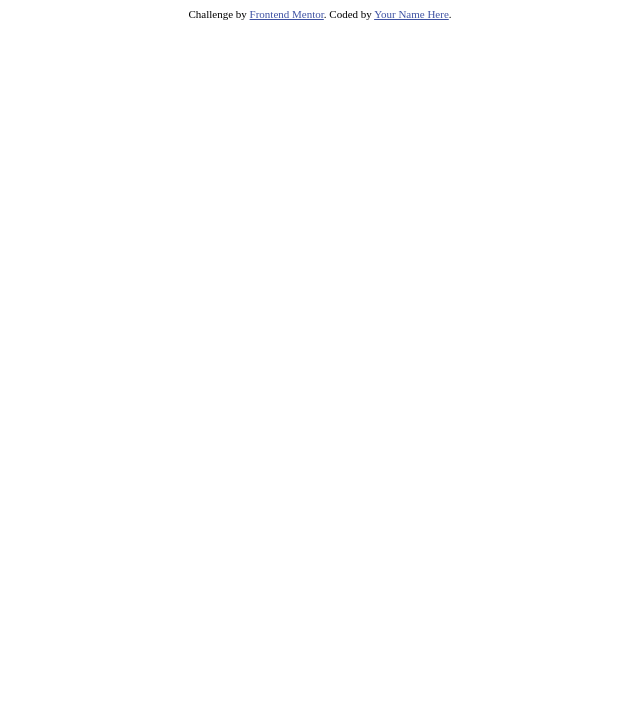
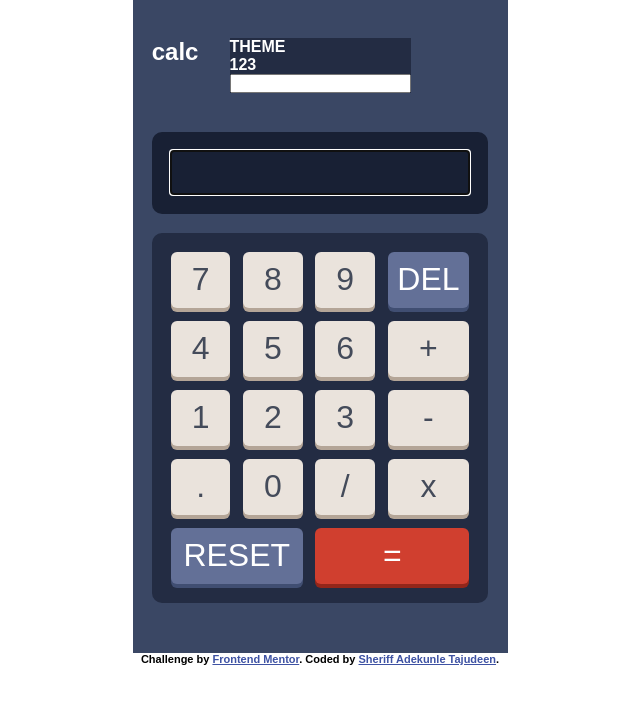
Before and after one commit to adekunleoloduero/calculator-app-main, a plain HTML site: page index.html in a window 1280 px wide. Shown: the whole page, without its empty margins (320-960 px from the left). Drawn offline with Linux system fonts and the light colour scheme.

Commit message:
Add feature to display, delete and reset input

```diff
--- /dev/null
+++ b/css/theme-1.css
@@ -0,0 +1,144 @@
+* {
+    margin: 0;
+    padding: 0;
+    box-sizing: border-box;
+}
+
+:root {
+    --padding-main-sections: 1.2em;
+    --border-radius-5: 6px;
+    --border-radius-10: 10px;
+    --main-padding: 1.2rem;
+    --section-bottom-margin: 1.2em;
+    --botton-gap: 0.8em;
+}
+
+body {
+    font-weight: 700;
+    font-family: Arial, Helvetica, sans-serif;
+}
+
+main {
+    width: 375px;
+    max-width: 100%;
+    min-height: 653px;
+    margin: 0 auto;
+    padding: var(--main-padding);
+}
+
+.keypad {
+    padding: var(--padding-main-sections);
+    display: grid;
+    grid-template-columns: repeat(4, 1fr);
+    border-radius: var(--border-radius-10);
+    gap: var(--botton-gap);
+}
+
+.keypad input {
+    padding: 0.3em;
+    border-radius: var(--border-radius-5);
+    border: none;
+    font-size: 32px;
+}
+
+.keypad input:active {
+    cursor: pointer;
+    transform: translateY(1px);
+}
+
+.keypad input:hover {
+    cursor: pointer;
+}
+
+.calculator-top {
+    display: grid;
+    grid-template-columns: repeat(3, 1fr);
+    padding: var(--padding-main-sections);
+    padding-left: 0;
+    padding-right: 0;
+    margin-bottom: var(--section-bottom-margin);
+    color: hsl(0, 0%, 100%);
+}
+
+.screen {
+    border-radius: var(--border-radius-10);
+    padding: 1.2em;
+    margin-bottom: var(--section-bottom-margin);
+    /* margin: var(--margin-from-main); */
+}
+
+.reset {
+    grid-column-start: 1;
+    grid-column-end: 3;
+}
+
+.equal-to {
+    grid-column-start: 3;
+    grid-column-end: 5;
+}
+
+.screen input {
+    background-color: hsl(224, 36%, 15%);
+    padding: 0.1em;
+    font-size: 32px;
+    max-width: 100%;
+    border: none;
+    text-align: right;
+    color: hsl(0, 0%, 100%);
+}
+
+/*THEME 1 SEPECIFIC STYLES*/
+/*Backgrounds*/
+.main-background {
+    background-color: hsl(222, 26%, 31%);
+}
+
+.toggle-background, .keypad-background {
+    background-color: hsl(223, 31%, 20%);
+}
+
+.screen-background {
+    background-color: hsl(224, 36%, 15%);
+}
+
+
+
+/*Keys*/
+.desaturated-dark-blue-background {
+    background-color: hsl(225, 21%, 49%);
+}
+
+.desaturated-dark-blue-shadow {
+    box-shadow: 0 4px 0 0 hsl(224, 28%, 35%);
+}
+
+.red {
+    background-color: hsl(6, 63%, 50%);
+}
+
+.dark-red-shadow {
+    box-shadow: 0 4px 0 0 hsl(6, 70%, 34%);
+}
+
+.light-grayish-orange {
+    background-color: hsl(30, 25%, 89%);
+}
+
+.grayish-orange-shadow {
+    box-shadow: 0 4px 0 0 hsl(28, 16%, 65%);
+}
+
+/*Text*/
+.very-dark-grayish-blue {
+    color: hsl(221, 14%, 31%);
+}
+
+.white {
+    color: hsl(0, 0%, 100%);
+}
+
+
+/*Active state*/
+.keypad button:hover {
+    cursor: pointer;
+}
--- a/index.html
+++ b/index.html
@@ -7,6 +7,8 @@
   <link rel="icon" type="image/png" sizes="32x32" href="./images/favicon-32x32.png">
 
   <title>Frontend Mentor | Calculator app</title>
+  <link rel="stylesheet" href="./css/theme-1.css">
+  <script src="./scripts/theme-1.js" defer></script>
 
   <!-- Feel free to remove these styles or customise in your own stylesheet 👍 -->
   <style>
@@ -15,12 +17,44 @@
   </style>
 </head>
 <body>
+  <main class="container main-background">
+    <div class="calculator-top">
+      <h2>calc</h2>
 
-
+      <div class="toggle toggle-background">
+        <h4>THEME</h4>
+         <label for="togle-button">123</label><br>
+         <input type="toggle">
+      </div>
+    </div>
+    <div class="screen screen-background">
+      <input type="text" id="screen" name="screen" align>
+    </div>
+    <div class="keypad keypad-background">
+      <input type="button" id="seven" class="operand light-grayish-orange very-dark-grayish-blue grayish-orange-shadow" value="7">
+      <input type="button" id="eight" class="operand light-grayish-orange very-dark-grayish-blue grayish-orange-shadow" value="8">
+      <input type="button" id="nine" class="operand light-grayish-orange very-dark-grayish-blue grayish-orange-shadow" value="9">
+      <input type="button" id="delete" class="special desaturated-dark-blue-background white desaturated-dark-blue-shadow" value="DEL">
+      <input type="button" id="four" class="operand light-grayish-orange very-dark-grayish-blue grayish-orange-shadow" value="4">
+      <input type="button" id="five" class="operand light-grayish-orange very-dark-grayish-blue grayish-orange-shadow" value="5">
+      <input type="button" id="six" class="operand light-grayish-orange very-dark-grayish-blue grayish-orange-shadow" value="6">
+      <input type="button" id="addition" class="operator light-grayish-orange very-dark-grayish-blue grayish-orange-shadow" value="+">
+      <input type="button" id="one" class="operand light-grayish-orange very-dark-grayish-blue grayish-orange-shadow" value="1">
+      <input type="button" id="two" class="operand light-grayish-orange very-dark-grayish-blue grayish-orange-shadow" value="2">
+      <input type="button" id="three" class="operand light-grayish-orange very-dark-grayish-blue grayish-orange-shadow" value="3">
+      <input type="button" id="subtraction" class="operator light-grayish-orange very-dark-grayish-blue grayish-orange-shadow" value="-">
+      <input type="button" id="dot" class="operand light-grayish-orange very-dark-grayish-blue grayish-orange-shadow" value=".">
+      <input type="button" id="zero" class="operand light-grayish-orange very-dark-grayish-blue grayish-orange-shadow" value="0">
+      <input type="button" id="division" class="operator light-grayish-orange very-dark-grayish-blue grayish-orange-shadow" value="/">
+      <input type="button" id="multiplication" class="operator light-grayish-orange very-dark-grayish-blue grayish-orange-shadow" value="x">
+      <input type="button" id="reset" class="special desaturated-dark-blue-background white desaturated-dark-blue-shadow reset" value="RESET">
+      <input type="button" id="equal-to" class="special red white dark-red-shadow equal-to" value="=">
+    </div>
+  </main>
 
   <div class="attribution">
     Challenge by <a href="https://www.frontendmentor.io?ref=challenge" target="_blank">Frontend Mentor</a>.
-    Coded by <a href="#">Your Name Here</a>.
+    Coded by <a href="#">Sheriff Adekunle Tajudeen</a>.
   </div>
 </body>
 </html>
--- /dev/null
+++ b/scripts/theme-1.js
@@ -0,0 +1,79 @@
+
+//Get value from keys to the screen
+window.onload = function() {
+    focusOnScreen();
+    appendKeyValuesToScreen()
+}
+
+
+//Focus on the screen immediately the page loads.
+function focusOnScreen() {
+    const screen = document.querySelector('#screen');
+    screen.focus();
+}
+
+function appendKeyValuesToScreen() {
+    let previousKeyCategory = "", currentKeyCategory;
+
+    const screen = document.getElementById("screen");
+    const keys = document.querySelectorAll(".keypad input");
+    keys.forEach(key => {
+        key.addEventListener("click", () => {
+            //Get category of the key that is pressed
+            if (key.classList.contains("operand")) {
+                currentKeyCategory = 'operand';
+            } else if (key.classList.contains("operator")) {
+                currentKeyCategory = 'operator'
+            } else if (key.classList.contains("special")) {
+                currentKeyCategory = 'special';
+            }
+
+            //At the start
+            if (previousKeyCategory == "" && currentKeyCategory == 'operand' || previousKeyCategory == 'operand' && currentKeyCategory == 'operand' && currentKeyCategory != 'special') {
+                screen.value = screen.value + key.value;
+            } else if (previousKeyCategory == 'operand' && currentKeyCategory == 'operator' && currentKeyCategory != 'special') {
+                screen.value = screen.value + " " + key.value;
+            } else if (previousKeyCategory == 'operator' && currentKeyCategory == 'operand' && currentKeyCategory != 'special') {
+                screen.value = screen.value + " " + key.value;
+            } else if (previousKeyCategory == 'operand' || previousKeyCategory == 'operator' || previousKeyCategory == 'special' && currentKeyCategory == 'special') {
+                if (key.id == 'equal-to') {
+                    //To do if key is eual to
+                    // doCalculations(screen.value);
+                } else if (key.id == 'delete') {
+                    //To do if key is delete
+                    // deleteLastValue(screen.value);
+                    const newScreenValue = deleteLastValue(screen.value);
+                    screen.value = newScreenValue;
+
+                } else if (key.id == 'reset') {
+                    screen.value = ""; //Reset the screen
+                }
+            }
+            previousKeyCategory = currentKeyCategory;
+            focusOnScreen();
+        });
+    });
+}
+
+
+function doCalculations(input) {
+    const output = 0;
+    return output;
+}
+
+function deleteLastValue (screenValue) {
+    let newScreenValue = "";
+    const screenValueSplited = screenValue.split(" ");
+    const lastValue = screenValueSplited[-1];
+
+    if (lastValue.length < 2) {
+
+    }
+
+    const valuesAfterLastValueRemoved = screenValueSplited.slice(0, screenValueSplited.length - 1);
+    for (const val of valuesAfterLastValueRemoved) {
+        newScreenValue += " " + val;
+    }
+
+    return newScreenValue;
+}
--- /dev/null
+++ b/style.css
@@ -0,0 +1,47 @@
+* {
+    margin: 0;
+    padding: 0;
+    box-sizing: border-box;
+}
+
+:root {
+    --margin-from-main: 1.2em;
+    --padding-main-sections: 1.2em;
+}
+
+body {
+    font-weight: bold;
+}
+
+main {
+    width: 375px;
+    max-width: 100%;
+    background-color: hsl(222, 26%, 31%);
+    margin: 0 auto;
+}
+
+.keypad {
+    background-color: hsl(223, 31%, 20%);
+    padding: var(--padding-main-sections);
+    margin: var(--margin-from-main);
+    display: grid;
+    grid-template-columns: repeat(4, 1fr);
+}
+
+.keypad button {
+    padding: 1em;
+    margin-bottom: 0.7em;
+    margin-left: 0.7em;
+    border-radius: 5px;
+    transition: all;
+}
+
+.toggle {
+    display: grid;
+    grid-template-columns: repeat(3, 1fr);
+    margin: var(--margin-from-main);
+    padding: var(--padding-main-sections);
+    padding-left: 0;
+    padding-right: 0;
+    background-color: ;
+}
```
